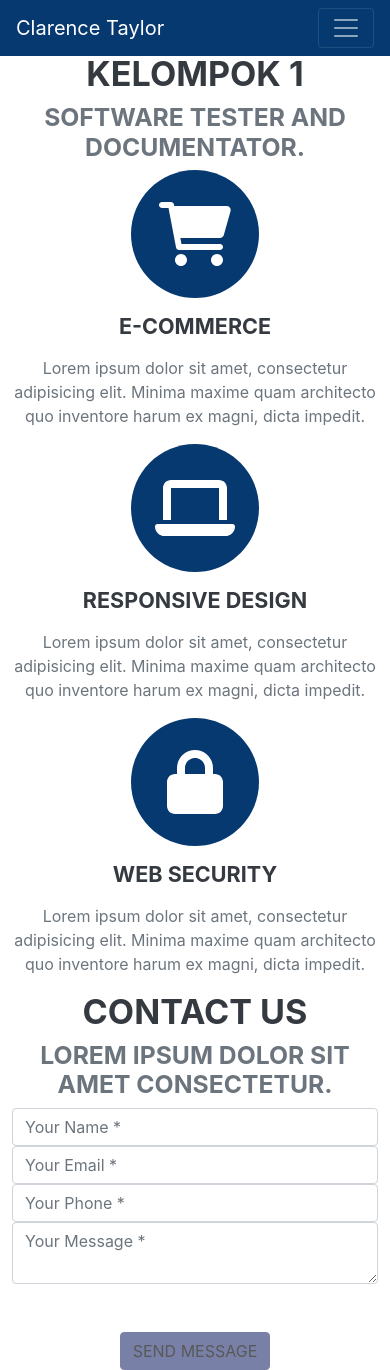
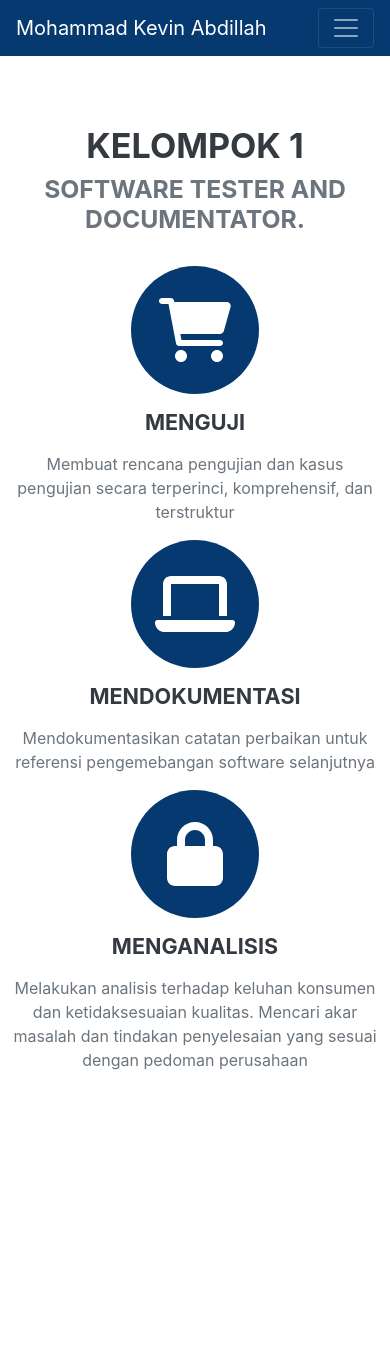
Before and after one commit to kevinabdila12/Std3-gitworkflow, a plain HTML site: page index.html in a window 390 px wide. After the commit the page ends 1088 px from the top, so only its background shows below. Drawn offline with nearby package versions, Linux system fonts and the light colour scheme; a web font is replaced by a local one.

Commit message:
[DOCS] Mengubah file index.html

```diff
--- a/index.html
+++ b/index.html
@@ -19,40 +19,42 @@
         <section class="page-section" id="">
             <div class="container">
                 <div class="text-center">
+                    <br><br><br>
                     <h2 class="section-heading text-uppercase">KELOMPOK 1</h2>
                     <h3 class="section-subheading text-muted">SOFTWARE TESTER AND DOCUMENTATOR.</h3>
                 </div>
+                <br>
                 <div class="row text-center">
                     <div class="col-md-4">
                         <span class="fa-stack fa-4x">
                             <i class="fas fa-circle fa-stack-2x text-primary"></i>
                             <i class="fas fa-shopping-cart fa-stack-1x fa-inverse"></i>
                         </span>
-                        <h4 class="my-3">E-Commerce</h4>
-                        <p class="text-muted">Lorem ipsum dolor sit amet, consectetur adipisicing elit. Minima maxime quam architecto quo inventore harum ex magni, dicta impedit.</p>
+                        <h4 class="my-3">Menguji</h4>
+                        <p class="text-muted">Membuat rencana pengujian dan kasus pengujian secara terperinci, komprehensif, dan terstruktur</p>
                     </div>
                     <div class="col-md-4">
                         <span class="fa-stack fa-4x">
                             <i class="fas fa-circle fa-stack-2x text-primary"></i>
                             <i class="fas fa-laptop fa-stack-1x fa-inverse"></i>
                         </span>
-                        <h4 class="my-3">Responsive Design</h4>
-                        <p class="text-muted">Lorem ipsum dolor sit amet, consectetur adipisicing elit. Minima maxime quam architecto quo inventore harum ex magni, dicta impedit.</p>
+                        <h4 class="my-3">Mendokumentasi</h4>
+                        <p class="text-muted">Mendokumentasikan catatan perbaikan untuk referensi pengemebangan software selanjutnya</p>
                     </div>
                     <div class="col-md-4">
                         <span class="fa-stack fa-4x">
                             <i class="fas fa-circle fa-stack-2x text-primary"></i>
                             <i class="fas fa-lock fa-stack-1x fa-inverse"></i>
                         </span>
-                        <h4 class="my-3">Web Security</h4>
-                        <p class="text-muted">Lorem ipsum dolor sit amet, consectetur adipisicing elit. Minima maxime quam architecto quo inventore harum ex magni, dicta impedit.</p>
+                        <h4 class="my-3">Menganalisis</h4>
+                        <p class="text-muted">Melakukan analisis terhadap keluhan konsumen dan ketidaksesuaian kualitas. Mencari akar masalah dan tindakan penyelesaian yang sesuai dengan pedoman perusahaan</p>
                     </div>
                 </div>
             </div>
         <!-- Navigation-->
         <nav class="navbar navbar-expand-lg navbar-dark bg-primary fixed-top" id="sideNav">
             <a class="navbar-brand js-scroll-trigger" href="resume/Kevin.html">
-                <span class="d-block d-lg-none">Clarence Taylor</span>
+                <span class="d-block d-lg-none">Mohammad Kevin Abdillah</span>
                 <span class="d-none d-lg-block"><img class="img-fluid img-profile rounded-circle" src="assets/img/profile.jpg" alt="..."  /></span>
             </a>
             <button class="navbar-toggler" type="button" data-bs-toggle="collapse" data-bs-target="#navbarResponsive" aria-controls="navbarResponsive" aria-expanded="false" aria-label="Toggle navigation"><span class="navbar-toggler-icon"></span></button>
@@ -60,18 +62,18 @@
                 <ul class="navbar-nav">
                     <li class="nav-item"><a class="nav-link js-scroll-trigger" href=""></a></li>
                     <a class="navbar-brand js-scroll-trigger" href="resume/Elsa.html">
-                        <span class="d-block d-lg-none">Clarence Taylor</span>
+                        <span class="d-block d-lg-none">Elvira Sania Mufida</span>
                         <span class="d-none d-lg-block"><img class="img-fluid img-profile rounded-circle" src="assets/img/Elvira1.jpeg" alt="..." /></span>
                     </a>
                     <li class="nav-item"><a class="nav-link js-scroll-trigger" href=""></a></li>
                         <a class="navbar-brand js-scroll-trigger" href="resume/Yasmin.html">
-                            <span class="d-block d-lg-none">Clarence Taylor</span>
+                            <span class="d-block d-lg-none">Syafierra Yasmine Shalsabilla</span>
                             <span class="d-none d-lg-block"><img class="img-fluid img-profile rounded-circle" src="assets/img/saya.jpg" alt="..."  /></span>
                         </a>
 
                     <li class="nav-item"><a class="nav-link js-scroll-trigger" href=""></a></li>
                         <a class="navbar-brand js-scroll-trigger" href="resume/Alfian.html">
-                            <span class="d-block d-lg-none">Clarence Taylor</span>
+                            <span class="d-block d-lg-none">M. Alfian Noor</span>
                             <span class="d-none d-lg-block"><img class="img-fluid img-profile rounded-circle " src="assets/img/profile.jpg" alt="..."  /></span>
                         </a>
                 </ul>
@@ -79,7 +81,7 @@
         </nav>
         <!-- Page Content-->
         <div class="container-fluid p-0">
-          <!-- Contact-->
+          <!-- Contact
         <section class="page-section" id="contact">
             <div class="container">
                 <div class="text-center">
@@ -93,56 +95,56 @@
                 <!-- To make this form functional, sign up at-->
                 <!-- https://startbootstrap.com/solution/contact-forms-->
                 <!-- to get an API token!-->
-                <form id="contactForm" data-sb-form-api-token="API_TOKEN">
+                <!-- <form id="contactForm" data-sb-form-api-token="API_TOKEN">
                     <div class="row align-items-stretch mb-5">
                         <div class="col-md-6">
                             <div class="form-group">
-                                <!-- Name input-->
+                                Name input
                                 <input class="form-control" id="name" type="text" placeholder="Your Name *" data-sb-validations="required" />
                                 <div class="invalid-feedback" data-sb-feedback="name:required">A name is required.</div>
                             </div>
                             <div class="form-group">
-                                <!-- Email address input-->
+                                Email address input
                                 <input class="form-control" id="email" type="email" placeholder="Your Email *" data-sb-validations="required,email" />
                                 <div class="invalid-feedback" data-sb-feedback="email:required">An email is required.</div>
                                 <div class="invalid-feedback" data-sb-feedback="email:email">Email is not valid.</div>
                             </div>
                             <div class="form-group mb-md-0">
                                 <!-- Phone number input-->
-                                <input class="form-control" id="phone" type="tel" placeholder="Your Phone *" data-sb-validations="required" />
+                                <!-- <input class="form-control" id="phone" type="tel" placeholder="Your Phone *" data-sb-validations="required" />
                                 <div class="invalid-feedback" data-sb-feedback="phone:required">A phone number is required.</div>
                             </div>
                         </div>
                         <div class="col-md-6">
-                            <div class="form-group form-group-textarea mb-md-0">
+                            <!-- <div class="form-group form-group-textarea mb-md-0">
                                 <!-- Message input-->
-                                <textarea class="form-control" id="message" placeholder="Your Message *" data-sb-validations="required"></textarea>
+                                <!-- <textarea class="form-control" id="message" placeholder="Your Message *" data-sb-validations="required"></textarea>
                                 <div class="invalid-feedback" data-sb-feedback="message:required">A message is required.</div>
                             </div>
                         </div>
-                    </div>
+                    </div> -->
                     <!-- Submit success message-->
                     <!---->
                     <!-- This is what your users will see when the form-->
                     <!-- has successfully submitted-->
-                    <div class="d-none" id="submitSuccessMessage">
+                    <!-- <div class="d-none" id="submitSuccessMessage">
                         <div class="text-center text-white mb-3">
                             <div class="fw-bolder">Form submission successful!</div>
                             To activate this form, sign up at
                             <br />
                             <a href="https://startbootstrap.com/solution/contact-forms">https://startbootstrap.com/solution/contact-forms</a>
                         </div>
-                    </div>
+                    </div> -->
                     <!-- Submit error message-->
                     <!---->
                     <!-- This is what your users will see when there is-->
                     <!-- an error submitting the form-->
-                    <div class="d-none" id="submitErrorMessage"><div class="text-center text-danger mb-3">Error sending message!</div></div>
-                    <!-- Submit Button-->
-                    <div class="text-center"><button class="btn btn-primary btn-xl text-uppercase disabled" id="submitButton" type="submit">Send Message</button></div>
+                    <!-- <div class="d-none" id="submitErrorMessage"><div class="text-center text-danger mb-3">Error sending message!</div></div>
+                    <!-- Submit Button -->
+                    <!-- <div class="text-center"><button class="btn btn-primary btn-xl text-uppercase disabled" id="submitButton" type="submit">Send Message</button></div>
                 </form>
             </div>
-        </section>
+        </section> -->
 
         </div>
         <!-- Bootstrap core JS-->
```
